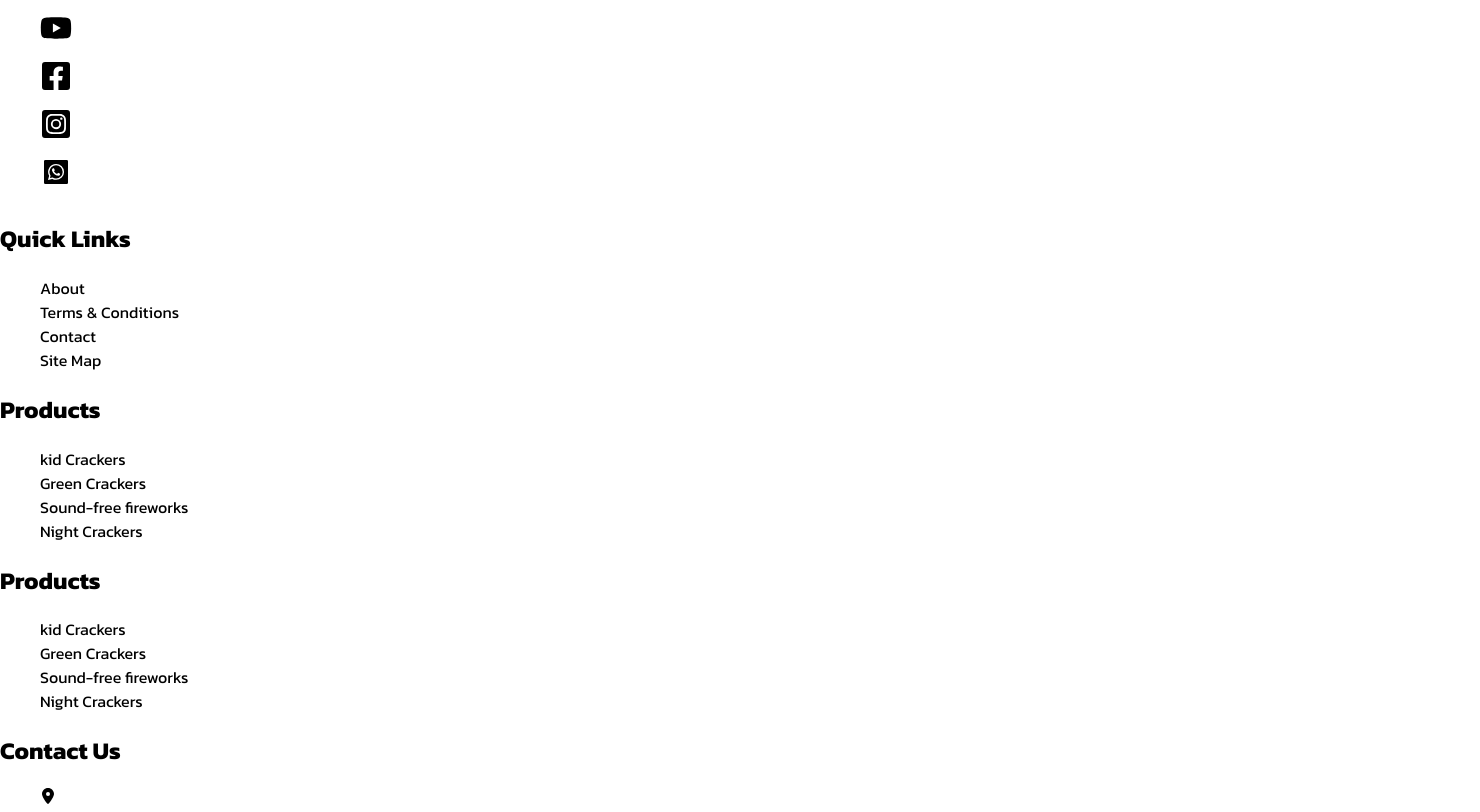
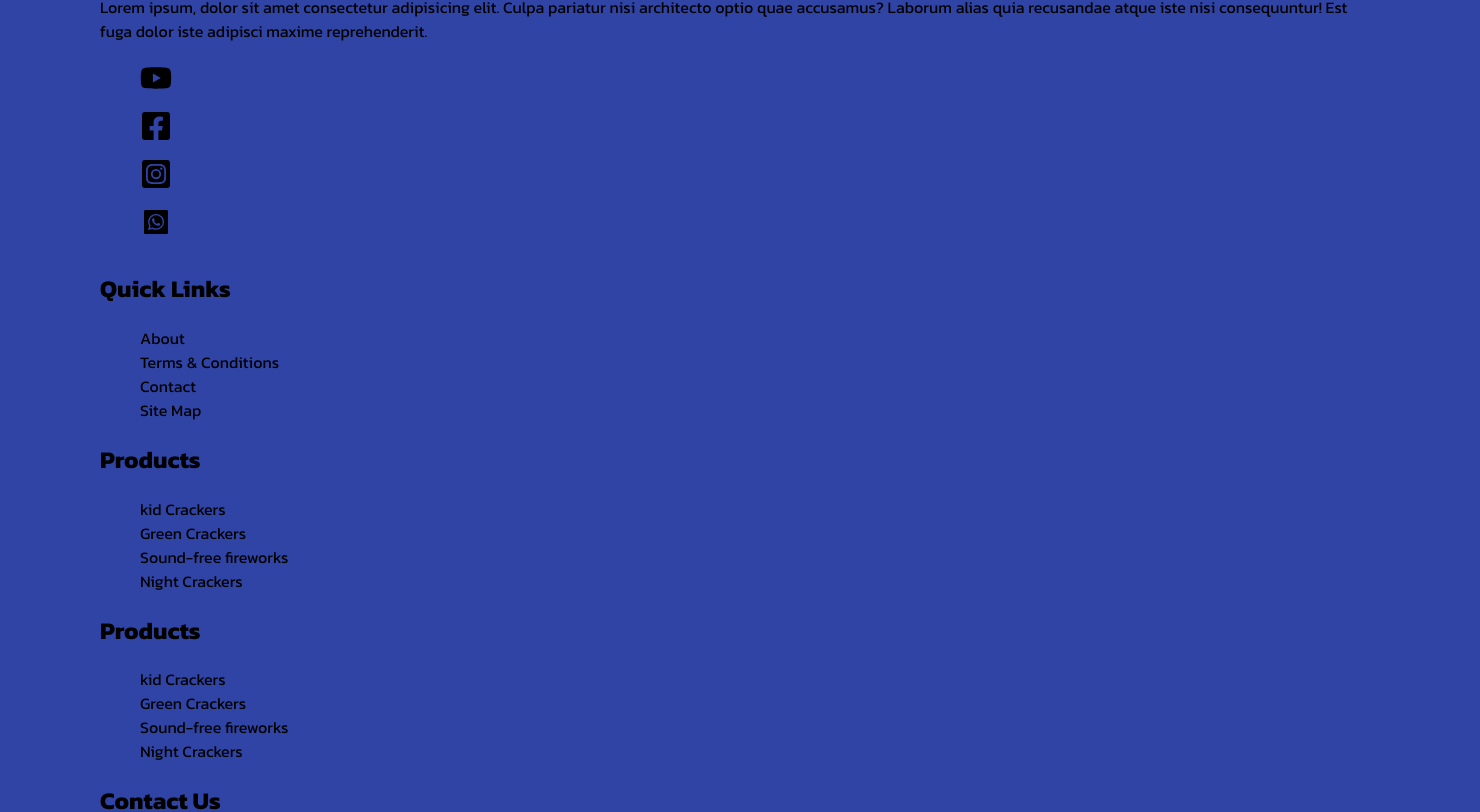
Before and after one commit to sankarsantosh99/Rajalakshmicrackers, a React (Create React App) app: page / in a window 1280 px wide. Shown: the part 920-1732 px from the top of the page, 1480 px wide, since content can reach past the window. Built offline with nearby package versions, Linux system fonts and the light colour scheme.

Commit message:
Footer component

```diff
--- a/src/usercomponents/homecomponents/hfooter.css
+++ b/src/usercomponents/homecomponents/hfooter.css
@@ -1,27 +1,56 @@
-.footer{
-    font-family: "kanit", sans-serif;
+body{
+  display: grid;
+  justify-content:end;
+  align-content: end;
+  min-height: 80vh;
 }
 
-li{
-  list-style: none;
+footer{
+  font-family: "kanit", sans-serif;
+  position: relative;
+  width:100%;
+  height: auto;
+  padding:50px 100px ;
+  background: #3044a5;
 }
 
-.ficons{
-font-size: 2rem;
-background-image: linear-gradient(
-    120deg,
-    rgb(236, 196, 0),
-    rgb(255, 248, 168),
-    rgb(221, 172, 23),
-    rgb(255, 255, 149)
-  );
-  background-clip: text;
-  -webkit-text-fill-color: transparent;
+li {
+  list-style: none;
 
 }
 
+.ficons {
+  font-size: 2rem;
+  display: inline-block;
+}
+.ficons svg {
+  width: 100%;
+  height: 100%;
+  stroke:url(#gradient);
+}
 
-a{
-text-decoration: none;
+svg {
+  width: 2rem;
+  height: 2rem;
+}
 
+#gradient {
+  stop-color: rgb(236, 196, 0);
+  stop-opacity: 1;
 }
+
+#gradient stop:nth-child(2) {
+  stop-color: rgb(255, 248, 168);
+}
+
+#gradient stop:nth-child(3) {
+  stop-color: rgb(221, 172, 23);
+}
+
+#gradient stop:nth-child(4) {
+  stop-color: rgb(255, 255, 149);
+}
+
+a {
+  text-decoration: none;
+}
--- a/src/usercomponents/homecomponents/hfooter.jsx
+++ b/src/usercomponents/homecomponents/hfooter.jsx
@@ -10,8 +10,8 @@ import { FaLocationDot } from "react-icons/fa6";
 export default function Hfooter() {
   return (
     <>
-      <div className="footer">
-
+    <footer>
+      <div className="container">
         <div className="faboutus">
           <h2>About Us</h2>
           <p>Lorem ipsum, dolor sit amet consectetur adipisicing elit. Culpa pariatur nisi architecto optio quae accusamus? Laborum alias quia recusandae atque iste nisi consequuntur! Est fuga dolor iste adipisci maxime reprehenderit.</p>
@@ -111,6 +111,7 @@ export default function Hfooter() {
           </ul>
         </div>
       </div>
+    </footer>
     </>
   );
 }
```
